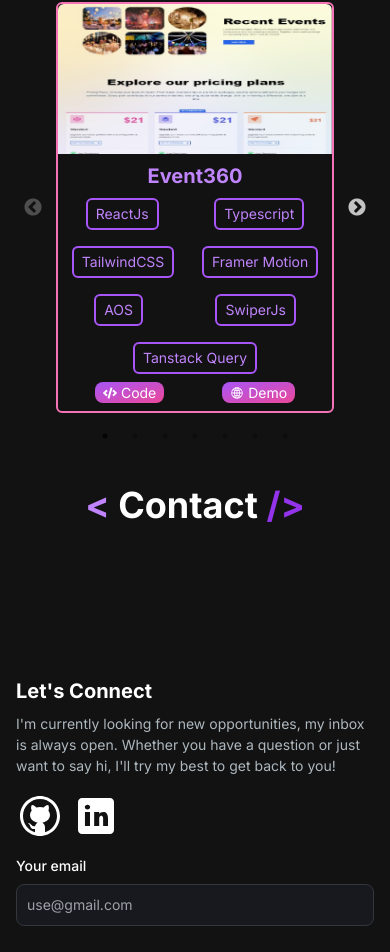
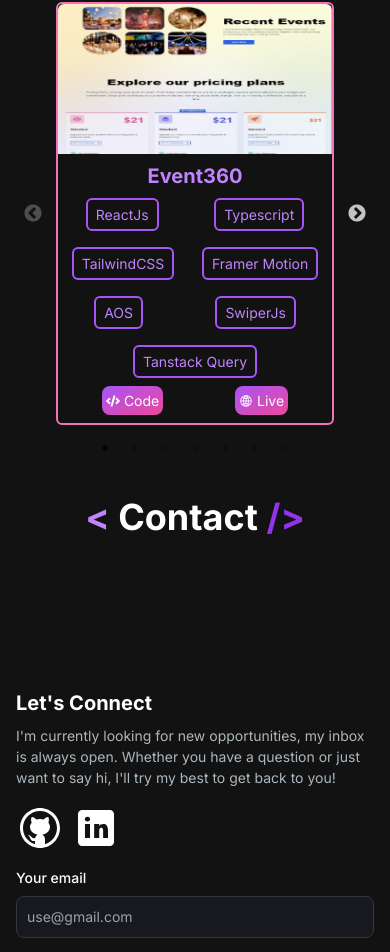
Before and after one commit to tofail-ahmed/nextfolio, a Next.js app: page / in a window 390 px wide. Shown: the part 2714-3666 px from the top of the page. Built offline with nearby package versions, Linux system fonts and the light colour scheme.

Commit message:
project link added

```diff
--- a/src/app/components/EmailSection.jsx
+++ b/src/app/components/EmailSection.jsx
@@ -64,10 +64,10 @@ const EmailSection = () => {
             try my best to get back to you!
           </p>
           <div className="socials flex flex-row gap-2">
-            <Link href="github.com">
+            <Link href="https://github.com/tofail-ahmed">
               <Image src={GithubIcon} alt="Github Icon" />
             </Link>
-            <Link href="linkedin.com">
+            <Link href="https://www.linkedin.com/in/tofail-ahmed-130993192/">
               <Image src={LinkedinIcon} alt="Linkedin Icon" />
             </Link>
           </div>
--- a/src/app/components/ProjectSliderCard.jsx
+++ b/src/app/components/ProjectSliderCard.jsx
@@ -5,9 +5,10 @@ import TechStackCard from "./TechStackCard";
 import SwiperSlider from "./SwiperSlider";
 import { IoIosGlobe } from "react-icons/io";
 import { FaCode } from "react-icons/fa";
+import Link from 'next/link';
 
 
-const ProjectSliderCard = ({title,img1,img2,img3,img4,techs}) => {
+const ProjectSliderCard = ({title,img1,img2,img3,img4,techs,codeLink,liveLink}) => {
 
   return (
 
@@ -35,13 +36,13 @@ const ProjectSliderCard = ({title,img1,img2,img3,img4,techs}) => {
 
           <div className="flex justify-around items-center">
 
-            <button className="bg-gradient-to-br from-primary-500 to-secondary-500 hover:bg-slate-200 text-white px-2 rounded-lg">
+            <Link href={codeLink} className="bg-gradient-to-br from-primary-500 to-secondary-500 hover:bg-slate-200 text-white lg:p-2 p-1 rounded-lg">
            <span className='flex items-center gap-1'> <FaCode />Code</span>
-            </button>
+            </Link>
 
-            <button className="bg-gradient-to-br from-primary-500 to-secondary-500 hover:bg-slate-200 text-white px-2 rounded-lg">
-            <span className='flex items-center gap-1'><IoIosGlobe /> Demo</span>
-            </button>
+            <Link href={liveLink} className="bg-gradient-to-br from-primary-500 to-secondary-500 hover:bg-slate-200 text-white p-1 lg:p-2 rounded-lg">
+            <span className='flex items-center gap-1'><IoIosGlobe /> Live</span>
+            </Link>
 
           </div>
         </div>
--- a/src/app/components/ProjectsSection.jsx
+++ b/src/app/components/ProjectsSection.jsx
@@ -116,6 +116,8 @@ const athTechs=['ReactJs','TailwindCSS','Javascript','DaisyUI','React Hook Form'
            img3={event3}
            img4={event4}
            techs={eventTechs}
+           liveLink={"https://event360-client-iota.vercel.app/"}
+           codeLink={"https://github.com/tofail-ahmed/event-360-client"}
          />
          <ProjectSliderCard
            title={"Campus Guru"}
@@ -124,6 +126,8 @@ const athTechs=['ReactJs','TailwindCSS','Javascript','DaisyUI','React Hook Form'
            img3={campus3}
            img4={campus4}
            techs={campusTechs}
+           liveLink={"https://college-client-adeee.web.app/"}
+           codeLink={"https://github.com/tofail-ahmed/college-client"}
          />
          <ProjectSliderCard
            title={"Relief Aid"}
@@ -132,6 +136,8 @@ const athTechs=['ReactJs','TailwindCSS','Javascript','DaisyUI','React Hook Form'
            img3={relief3}
            img4={relief4}
            techs={reliefTechs}
+           liveLink={"https://relief-aid-client.vercel.app/"}
+           codeLink={"https://github.com/tofail-ahmed/relief-aid-client"}
          />
          <ProjectSliderCard
            title={"Athletic Excel"}
@@ -140,6 +146,8 @@ const athTechs=['ReactJs','TailwindCSS','Javascript','DaisyUI','React Hook Form'
            img3={ath3}
            img4={ath4}
            techs={athTechs}
+           liveLink={"https://athletic-excel.web.app/"}
+           codeLink={"https://github.com/tofail-ahmed/athletic-excel-client"}
          />
          <ProjectSliderCard
            title={"Fytobyte"}
@@ -148,6 +156,8 @@ const athTechs=['ReactJs','TailwindCSS','Javascript','DaisyUI','React Hook Form'
            img3={fyto3}
            img4={fyto4}
           techs={fytoTechs}
+          liveLink={"https://fyto-client.vercel.app/"}
+           codeLink={"https://github.com/tofail-ahmed/next-practice"}
          />
          <ProjectSliderCard
            title={"Kiddo Valley"}
@@ -156,6 +166,8 @@ const athTechs=['ReactJs','TailwindCSS','Javascript','DaisyUI','React Hook Form'
            img3={kiddo3}
            img4={kiddo4}
            techs={kiddoTechs}
+           liveLink={"https://kiddo-valley.web.app/"}
+           codeLink={"https://github.com/tofail-ahmed/kiddo-valley-client"}
 
          />
          <ProjectSliderCard
@@ -165,6 +177,8 @@ const athTechs=['ReactJs','TailwindCSS','Javascript','DaisyUI','React Hook Form'
            img3={q3}
            img4={q4}
            techs={quisinneTechs}
+           liveLink={"https://quisinne-de-french.web.app/"}
+           codeLink={"https://github.com/tofail-ahmed/quisinne-client"}
          />
        </Slider>
      </div>
--- a/src/app/components/TechStackCard.jsx
+++ b/src/app/components/TechStackCard.jsx
@@ -3,7 +3,7 @@ import React from 'react'
 const TechStackCard = ({tech,className}) => {
   return (
     <>
-<h1 className={`${className} rounded-md px-2 py-1 mx-auto text-sm lg:text-md`}>{tech}</h1>
+<h1 className={`${className} rounded-md px-2 py-1 mx-auto sm:text-xs lg:text-md`}>{tech}</h1>
     </>
   )
 }
```
